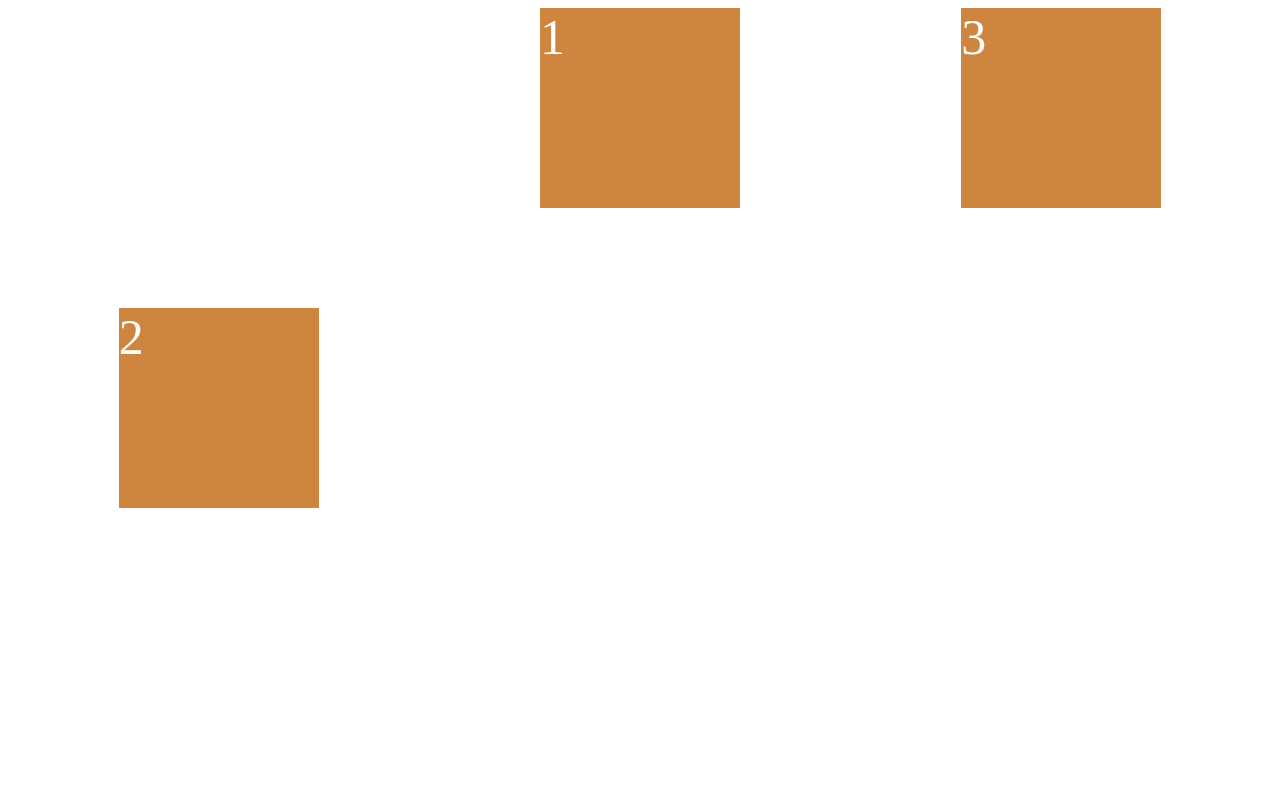
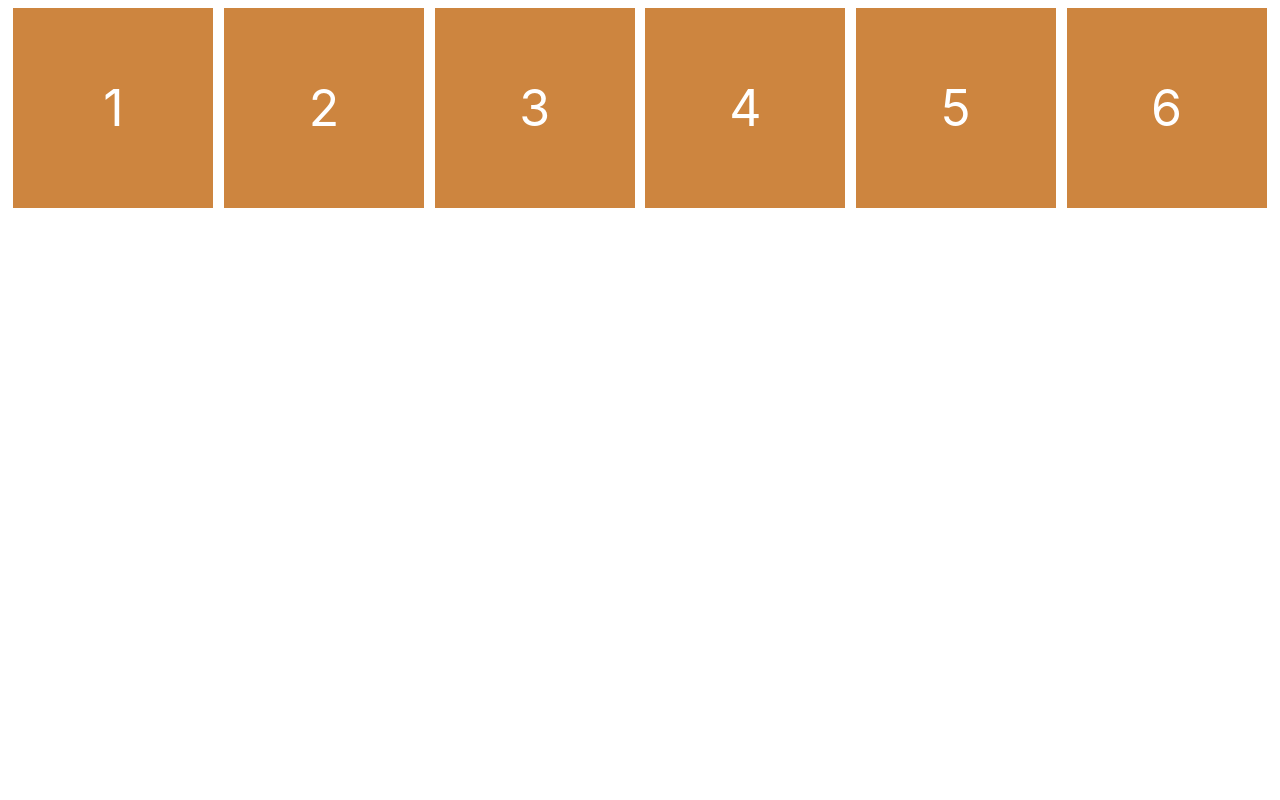
Before and after one commit to seedjin298/css-layout, a plain HTML site: page index.html in a window 1280 px wide. Shown: the top 800 px of the page. Drawn offline with Linux system fonts and the light colour scheme.

Commit message:
finished 1.5

```diff
--- a/index.html
+++ b/index.html
@@ -12,6 +12,10 @@
       <div class="box">1</div>
       <div class="box">2</div>
       <div class="box">3</div>
+      <div class="box">4</div>
+      <div class="box">5</div>
+      <div class="box">6</div>
+      <div class="box">7</div>
     </div>
   </body>
 </html>
--- a/styles.css
+++ b/styles.css
@@ -1,8 +1,15 @@
+body {
+  font-family: -apple-system, BlinkMacSystemFont, "Segoe UI", Roboto, Oxygen,
+    Ubuntu, Cantarell, "Open Sans", "Helvetica Neue", sans-serif;
+}
+
 .wrapper {
   display: flex;
   flex-direction: row;
   justify-content: space-around;
-  height: 100vh;
+  align-content: space-between;
+  height: 200vh;
+  flex-wrap: wrap;
 }
 
 .box {
@@ -11,25 +18,7 @@
   background: peru;
   color: white;
   font-size: 50px;
+  display: flex;
+  justify-content: center;
+  align-items: center;
 }
-
-/* .box:nth-child(2) {
-  align-self: center;
-}
-
-.box:nth-child(3) {
-  align-self: flex-end;
-} */
-
-.box:nth-child(1) {
-  order: 2;
-}
-
-.box:nth-child(2) {
-  order: 1;
-  align-self: center;
-}
-
-.box:nth-child(3) {
-  order: 3;
-}
```
Also changed, not shown: README.md (added).
